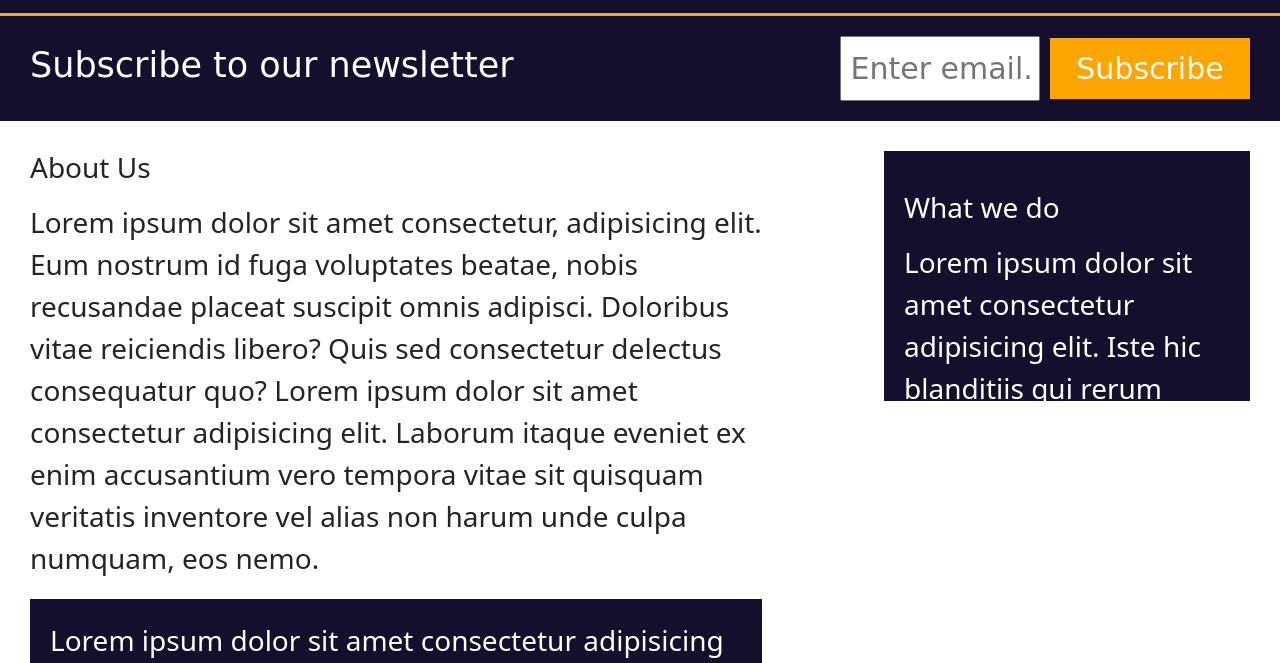
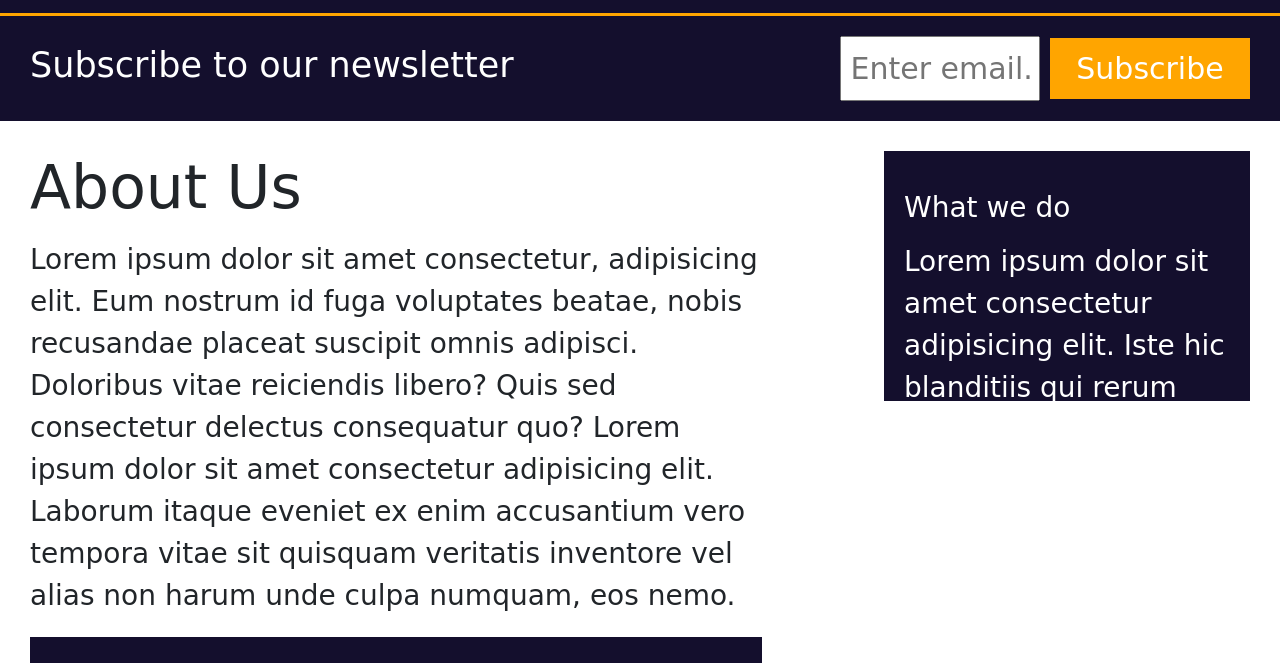
Before and after one commit to Adebowale3/SEAWARD, a plain HTML site: page about.html in a window 1280 px wide. Shown: the part 122-785 px from the top of the page. Drawn offline with nearby package versions, Linux system fonts and the light colour scheme.

Commit message:
Update client.css

```diff
--- a/client.css
+++ b/client.css
@@ -233,6 +233,8 @@ footer {
   display: flex;
   justify-content: space-between;
   padding: 30px;
+  font-family: 'Booter-ZeroZero', cursive;
+
 }
 
 .about-us {
@@ -241,6 +243,8 @@ footer {
 }
 .about-us h3 {
   margin-bottom: 16px;
+  font-size: 60px;
+
 }
 .aside {
   font-size: 28px;
```
